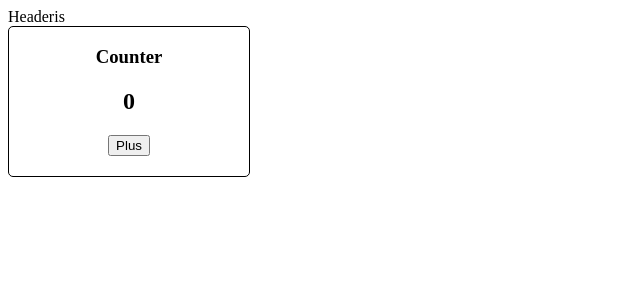
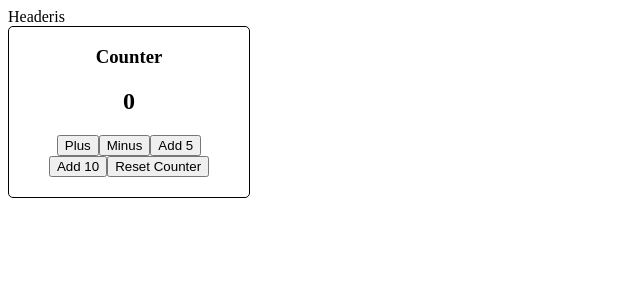
Before and after one commit to gintare-ces/React-js, a React (Vite) app in the folder 03_react_events_stateIntro_lifecycle/: page / in a window 1280 px wide. Shown: the top 300 px of the page, without its empty margins (0-640 px from the left). Built offline with nearby package versions, Linux system fonts and the light colour scheme.

Commit message:
button counter

```diff
--- a/03_react_events_stateIntro_lifecycle/src/components/Counter.jsx
+++ b/03_react_events_stateIntro_lifecycle/src/components/Counter.jsx
@@ -1,15 +1,33 @@
+import {useState} from 'react';
 import UiCard from "./ui/UiCard";
 
 const Counter = () => {
     console.log('Counter mounted');
     // logic
     // paprastas kintamasis neveikia jei reikia kintamos reiksmes JSX
-    let count = 0;
+
+    // const [kintamojo pavadinimas, funkcija nustatyti nauja reiksme] = useState(pradine kintamojo reiksme)
+    const [count, setCount] = useState(0)
 
     const handleIncrement = () => {
-        console.log('handleIncrement');
-        count = count + 1;
-        console.log('count ===', count);
+        console.log('handleIncrement')
+        // kai naujas state priklauso nuo pries tai buvusio turetume atnaujinti su funkcija
+        setCount(count + 1);
+    }
+
+    const handleDecrement = () => {
+        // mazetu zemyn
+        setCount(count - 1);
+    }
+    const handleChange = (howMuch) => {
+        // du vienoje funkcijoje
+        setCount(count + howMuch)
+
+    }
+    const handleReset = () => {
+        // reset
+        setCount(0)
+
     }
 
     return (
@@ -17,6 +35,10 @@ const Counter = () => {
         <h3>Counter</h3>
         <h2>{count}</h2>
         <button onClick={handleIncrement}>Plus</button>
+        <button onClick={handleDecrement}>Minus</button>
+        <button onClick={() => handleChange(5)}>Add 5</button>
+        <button onClick={() => handleChange(10)}>Add 10</button>
+        <button onClick={handleReset}>Reset Counter</button>
      </UiCard>
     )
 }
```
